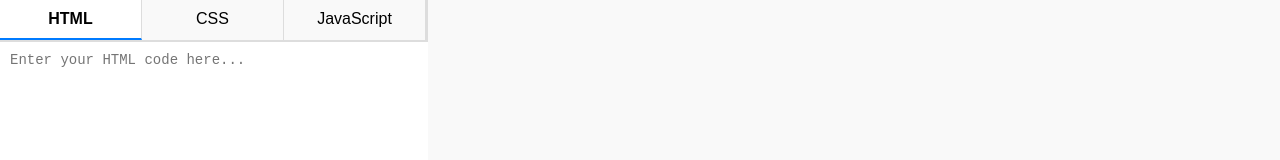
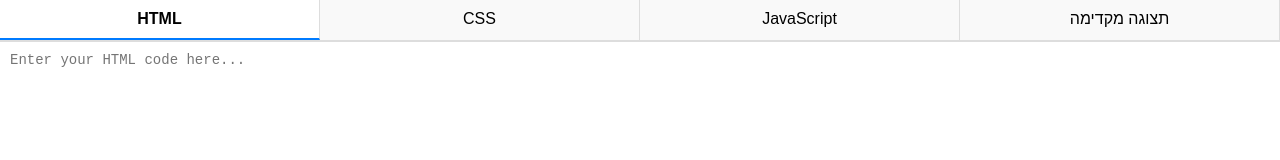
Before and after one commit to shaharc94/codeeditor, a plain HTML site: page index.html in a window 1280 px wide. Both pictures are taken after a click on the element "HTML". Drawn offline with Linux system fonts and the light colour scheme.

Commit message:
Update index.html

```diff
--- a/index.html
+++ b/index.html
@@ -7,17 +7,10 @@
     <style>
         body {
             display: flex;
-            flex-direction: row;
+            flex-direction: column;
             height: 100vh;
             margin: 0;
             font-family: Arial, sans-serif;
-        }
-        #editor-container {
-            flex: 1;
-            display: flex;
-            flex-direction: column;
-            border-right: 2px solid #ddd;
-            min-width: 300px;
         }
         #tabs {
             display: flex;
@@ -36,6 +29,15 @@
             font-weight: bold;
             border-bottom: 2px solid #007BFF;
         }
+        #editor-container, #preview-container {
+            flex: 1;
+            display: none;
+            overflow: auto;
+        }
+        #editor-container.active, #preview-container.active {
+            display: flex;
+            flex-direction: column;
+        }
         textarea {
             flex: 1;
             width: 100%;
@@ -45,73 +47,62 @@
             border: none;
             outline: none;
             padding: 10px;
-            display: none;
-        }
-        textarea.active {
-            display: block;
-        }
-        #preview {
-            flex: 2;
-            background-color: #f9f9f9;
-            min-width: 300px;
         }
         iframe {
             width: 100%;
             height: 100%;
             border: none;
         }
-        /* Responsive Design */
-        @media (max-width: 768px) {
-            body {
-                flex-direction: column;
-            }
-            #editor-container, #preview {
-                flex: 1;
-                min-width: unset;
-                min-height: 300px;
-            }
-            #editor-container {
-                border-right: none;
-                border-bottom: 2px solid #ddd;
-            }
-        }
     </style>
 </head>
 <body>
+    <!-- Tabs -->
+    <div id="tabs">
+        <div class="tab active" data-tab="html">HTML</div>
+        <div class="tab" data-tab="css">CSS</div>
+        <div class="tab" data-tab="js">JavaScript</div>
+        <div class="tab" data-tab="preview">תצוגה מקדימה</div>
+    </div>
+
     <!-- Editor Container -->
-    <div id="editor-container">
-        <div id="tabs">
-            <div class="tab active" data-tab="html">HTML</div>
-            <div class="tab" data-tab="css">CSS</div>
-            <div class="tab" data-tab="js">JavaScript</div>
-        </div>
-        <textarea id="html" class="active" placeholder="Enter your HTML code here..."></textarea>
-        <textarea id="css" placeholder="Enter your CSS code here..."></textarea>
-        <textarea id="js" placeholder="Enter your JavaScript code here..."></textarea>
+    <div id="editor-container" class="active">
+        <textarea id="html" placeholder="Enter your HTML code here..."></textarea>
+        <textarea id="css" placeholder="Enter your CSS code here..." style="display: none;"></textarea>
+        <textarea id="js" placeholder="Enter your JavaScript code here..." style="display: none;"></textarea>
     </div>
 
     <!-- Preview Container -->
-    <div id="preview">
+    <div id="preview-container">
         <iframe id="output"></iframe>
     </div>
 
     <script>
         const tabs = document.querySelectorAll('.tab');
+        const editorContainer = document.getElementById('editor-container');
+        const previewContainer = document.getElementById('preview-container');
         const textareas = document.querySelectorAll('textarea');
         const iframeOutput = document.getElementById('output');
 
-        // Switch between tabs
+        // Switch tabs
         tabs.forEach(tab => {
             tab.addEventListener('click', () => {
                 tabs.forEach(t => t.classList.remove('active'));
                 tab.classList.add('active');
 
-                textareas.forEach(ta => ta.classList.remove('active'));
-                document.getElementById(tab.dataset.tab).classList.add('active');
+                if (tab.dataset.tab === 'preview') {
+                    editorContainer.classList.remove('active');
+                    previewContainer.classList.add('active');
+                } else {
+                    previewContainer.classList.remove('active');
+                    editorContainer.classList.add('active');
+
+                    textareas.forEach(ta => ta.style.display = 'none');
+                    document.getElementById(tab.dataset.tab).style.display = 'block';
+                }
             });
         });
 
-        // Update the iframe preview
+        // Update iframe preview
         textareas.forEach(textarea => {
             textarea.addEventListener('input', updatePreview);
         });
```
